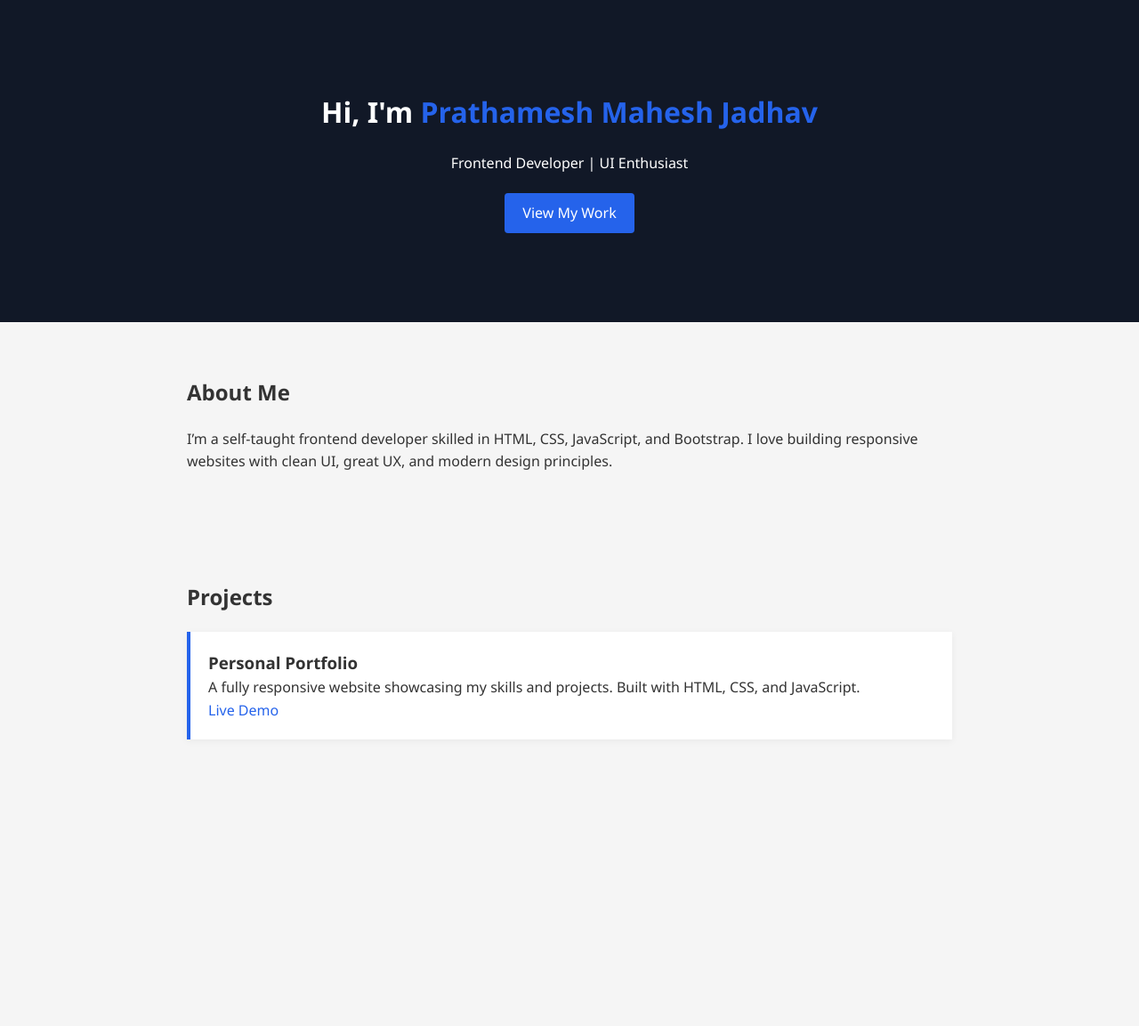
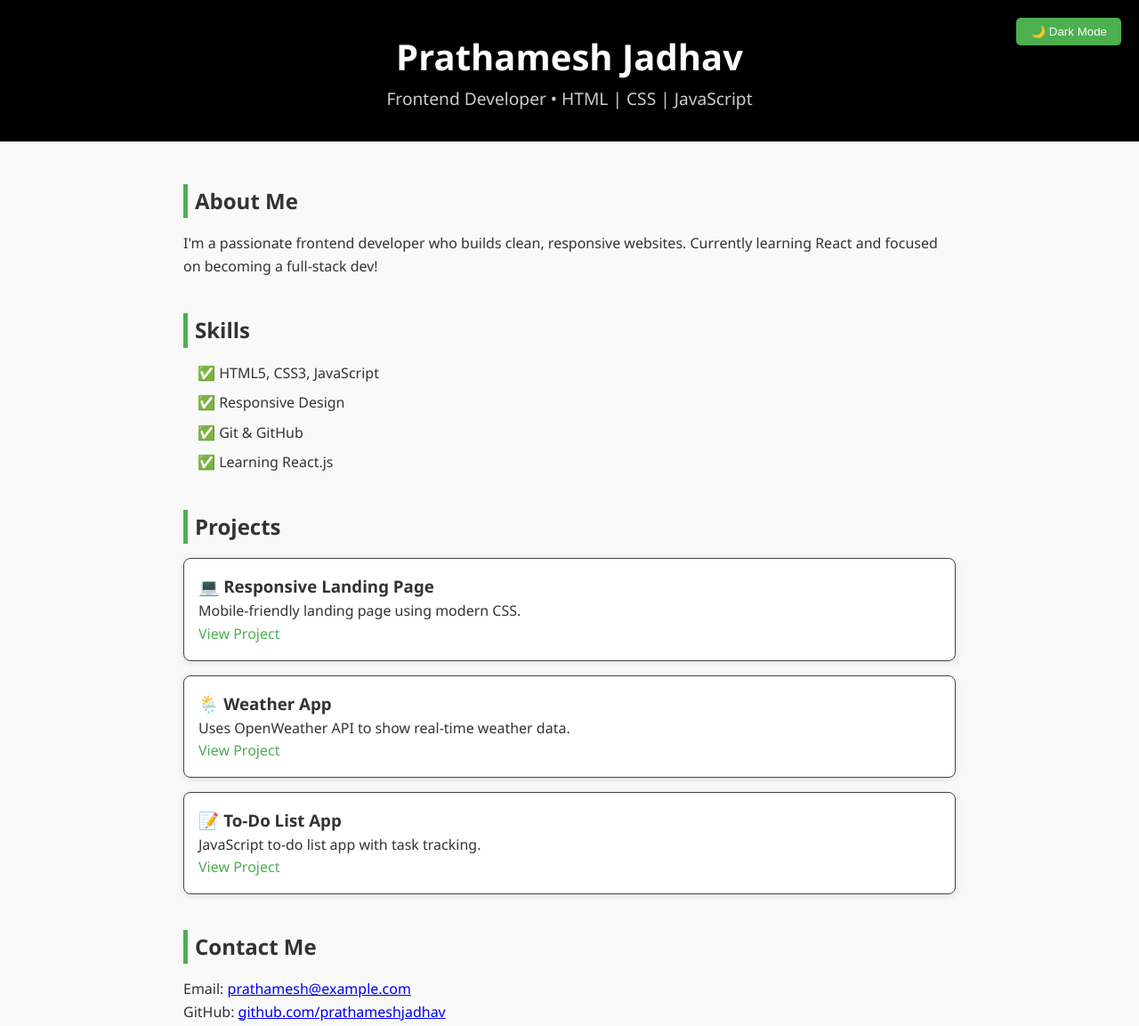
Before and after one commit to pmj119/portfolio, a plain HTML site: page index.html in a window 1280 px wide. Shown: the top 1153 px of the page at 89% size. Before the commit the page ends 911 px from the top, so only its background shows below. Drawn offline with Linux system fonts and the light colour scheme.

Commit message:
Updated portfolio with dark mode and animations

```diff
--- a/index.html
+++ b/index.html
@@ -2,31 +2,200 @@
 <html lang="en">
 <head>
   <meta charset="UTF-8" />
-  <meta name="viewport" content="width=device-width, initial-scale=1.0"/>
-  <title>Prathamesh Mahesh Jadhav | Frontend Developer</title>
-  <link rel="stylesheet" href="style.css" />
+  <meta name="viewport" content="width=device-width, initial-scale=1" />
+  <title>Prathamesh Jadhav | Frontend Developer</title>
+  <style>
+    :root {
+      --bg: #f9f9f9;
+      --text: #333;
+      --card-bg: #fff;
+      --accent: #4CAF50;
+    }
+
+    body.dark {
+      --bg: #111;
+      --text: #eee;
+      --card-bg: #222;
+    }
+
+    * {
+      margin: 0;
+      padding: 0;
+      box-sizing: border-box;
+      transition: all 0.3s ease;
+    }
+
+    body {
+      font-family: 'Segoe UI', sans-serif;
+      background-color: var(--bg);
+      color: var(--text);
+      line-height: 1.6;
+    }
+
+    header {
+      background-color: #000;
+      color: white;
+      padding: 2rem 1rem;
+      text-align: center;
+      position: relative;
+    }
+
+    header h1 {
+      font-size: 2.5rem;
+    }
+
+    header p {
+      font-size: 1.2rem;
+      color: #ccc;
+    }
+
+    #toggleBtn {
+      position: absolute;
+      right: 20px;
+      top: 20px;
+      background: var(--accent);
+      color: white;
+      border: none;
+      padding: 0.5rem 1rem;
+      border-radius: 5px;
+      cursor: pointer;
+    }
+
+    main {
+      max-width: 900px;
+      margin: 2rem auto;
+      padding: 1rem;
+    }
+
+    section {
+      margin-bottom: 2.5rem;
+    }
+
+    h2 {
+      border-left: 5px solid var(--accent);
+      padding-left: 0.5rem;
+      margin-bottom: 1rem;
+    }
+
+    ul {
+      list-style: none;
+      padding-left: 1rem;
+    }
+
+    li {
+      margin-bottom: 0.5rem;
+    }
+
+    .project {
+      background: var(--card-bg);
+      border: 1px solid #444;
+      padding: 1rem;
+      border-radius: 8px;
+      margin-bottom: 1rem;
+      box-shadow: 0 2px 8px rgba(0,0,0,0.1);
+      transform: scale(1);
+      transition: transform 0.2s ease;
+    }
+
+    .project:hover {
+      transform: scale(1.02);
+      box-shadow: 0 4px 10px rgba(0,0,0,0.2);
+    }
+
+    .project a {
+      color: var(--accent);
+      text-decoration: none;
+    }
+
+    .project a:hover {
+      text-decoration: underline;
+    }
+
+    footer {
+      background-color: #000;
+      color: #ccc;
+      text-align: center;
+      padding: 1rem;
+      margin-top: 3rem;
+    }
+
+    @media (max-width: 600px) {
+      header h1 {
+        font-size: 2rem;
+      }
+
+      header p {
+        font-size: 1rem;
+      }
+    }
+  </style>
 </head>
 <body>
 
-  <!-- Hero Section -->
-  <header class="hero">
-    <h1>Hi, I'm <span>Prathamesh Mahesh Jadhav</span></h1>
-    <p>Frontend Developer | UI Enthusiast</p>
-    <a href="#projects" class="btn">View My Work</a>
+  <header>
+    <h1>Prathamesh Jadhav</h1>
+    <p>Frontend Developer • HTML | CSS | JavaScript</p>
+    <button id="toggleBtn">🌙 Dark Mode</button>
   </header>
 
-  <!-- About Section -->
-  <section id="about">
-    <h2>About Me</h2>
-    <p>I’m a self-taught frontend developer skilled in HTML, CSS, JavaScript, and Bootstrap. I love building responsive websites with clean UI, great UX, and modern design principles.</p>
-  </section>
+  <main>
+    <section id="about">
+      <h2>About Me</h2>
+      <p>I'm a passionate frontend developer who builds clean, responsive websites. Currently learning React and focused on becoming a full-stack dev!</p>
+    </section>
 
-  <!-- Projects Section -->
-  <section id="projects">
-    <h2>Projects</h2>
+    <section id="skills">
+      <h2>Skills</h2>
+      <ul>
+        <li>✅ HTML5, CSS3, JavaScript</li>
+        <li>✅ Responsive Design</li>
+        <li>✅ Git & GitHub</li>
+        <li>✅ Learning React.js</li>
+      </ul>
+    </section>
 
-    <div class="project-card">
-      <h3>Personal Portfolio</h3>
-      <p>A fully responsive website showcasing my skills and projects. Built with HTML, CSS, and JavaScript.</p>
-      <a href="https://prathamesh-portfolio.netlify.app" target="_blank">Live Demo</a>
-    </d
+    <section id="projects">
+      <h2>Projects</h2>
+
+      <div class="project">
+        <h3>💻 Responsive Landing Page</h3>
+        <p>Mobile-friendly landing page using modern CSS.</p>
+        <a href="#" target="_blank">View Project</a>
+      </div>
+
+      <div class="project">
+        <h3>🌦️ Weather App</h3>
+        <p>Uses OpenWeather API to show real-time weather data.</p>
+        <a href="#" target="_blank">View Project</a>
+      </div>
+
+      <div class="project">
+        <h3>📝 To-Do List App</h3>
+        <p>JavaScript to-do list app with task tracking.</p>
+        <a href="#" target="_blank">View Project</a>
+      </div>
+
+    </section>
+
+    <section id="contact">
+      <h2>Contact Me</h2>
+      <p>Email: <a href="mailto:prathamesh@example.com">prathamesh@example.com</a></p>
+      <p>GitHub: <a href="https://github.com/prathameshjadhav" target="_blank">github.com/prathameshjadhav</a></p>
+    </section>
+  </main>
+
+  <footer>
+    <p>© 2025 Prathamesh Jadhav. All rights reserved.</p>
+  </footer>
+
+  <script>
+    const toggleBtn = document.getElementById("toggleBtn");
+    toggleBtn.addEventListener("click", () => {
+      document.body.classList.toggle("dark");
+      toggleBtn.textContent =
+        document.body.classList.contains("dark") ? "☀️ Light Mode" : "🌙 Dark Mode";
+    });
+  </script>
+
+</body>
+</html>
```
